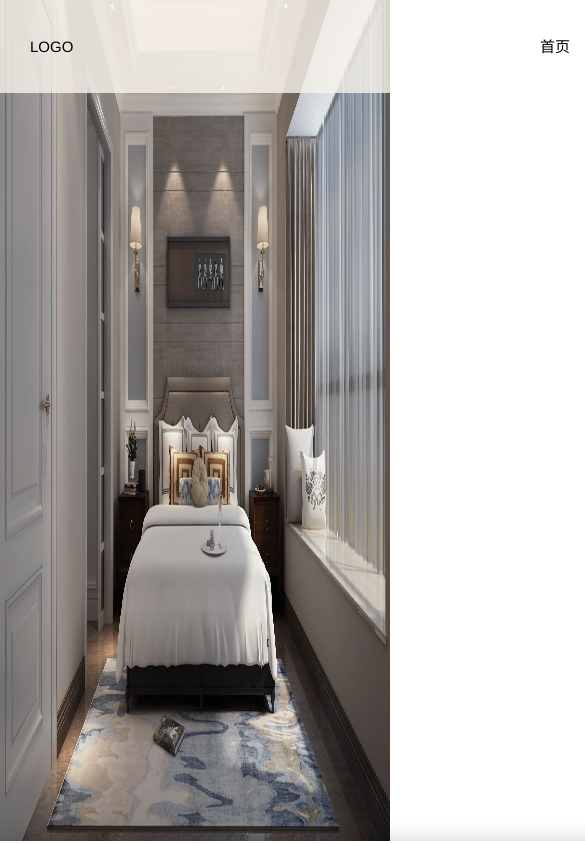
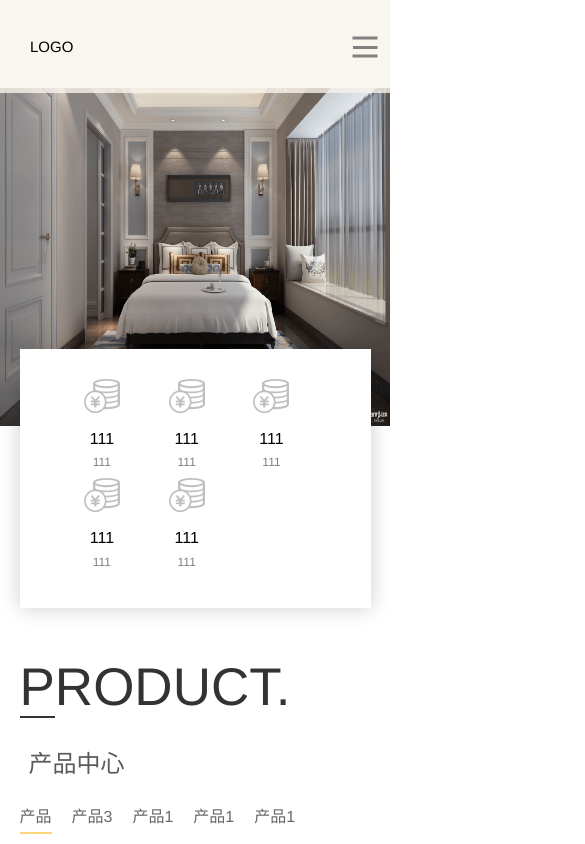
Before and after one commit to Uking2016/guanwang, a Vue app: page / in a window 390 px wide. Shown: the top 844 px of the page, 585 px wide, since content can reach past the window. Built offline with nearby package versions, Linux system fonts and the light colour scheme.

Commit message:
移动端适应

```diff
--- a/public/index.html
+++ b/public/index.html
@@ -1,11 +1,45 @@
 <!DOCTYPE html>
 <html lang="en">
   <head>
-    <meta charset="utf-8">
-    <meta http-equiv="X-UA-Compatible" content="IE=edge">
-    <meta name="viewport" content="width=device-width,initial-scale=1.0">
+    <meta charset="utf-8"/>
+    <meta http-equiv="X-UA-Compatible" content="IE=edge"/>
+    <meta name="viewport" content="width=device-width,initial-scale=1.0"/>
+    <meta name="viewport" content="width=device-width, initial-scale=1.0, maximum-scale=1.0, user-scalable=no"/>
+    <meta http-equiv="X-UA-Compatible" content="IE=Edge，chrome=1"/>
+    <!-- 设置在苹果手机上以应用模式启动时，是否全屏 -->
+    <meta name='apple-touch-fullscreen' content='yes'/>
+    <!-- ios 系统 作用未知 -->
+    <meta name="apple-mobile-web-app-capable" content="yes" />
+    <!-- iso 系统 作用未知 -->
+    <meta content="fullscreen=yes,preventMove=no" name="ML-Config">
+    <!-- iso 系统 作用未知 -->
+    <meta name="apple-mobile-web-app-status-bar-style" content="black" />
+     <!-- 是否识别 手机号码、 电子邮件 地址 等-->
+     <meta name="format-detection" content="telephone=no,email=no,address=no" />
+
+    <!-- 让360双核浏览器用webkit内核渲染页面 -->
+
+    <meta name="renderer" content="webkit"/>
+
+    <!-- 避免IE使用兼容模式 -->
+
+    <meta http-equiv="X-UA-Compatible" content="IE=edge"/>
+
+    <!-- 允许全屏模式浏览,隐藏浏览器导航栏-->
+    <meta name="apple-mobile-web-app-capable" content="yes" />
+
+    <!--微信缓存-->
+    <meta http-equiv="Cache-Control" content="no-cache, no-store, must-revalidate" />
+    <meta http-equiv="Pragma" content="no-cache" />
+    <meta http-equiv="Expires" content="0" />
+
+    <!--[if lt IE 9]>
+      <script src="https://oss.maxcdn.com/libs/html5shiv/3.7.0/html5shiv.js"></script>
+      <script src="https://oss.maxcdn.com/libs/respond.js/1.3.0/respond.min.js"></script>
+    <![endif]-->
     <link rel="icon" href="<%= BASE_URL %>favicon.ico">
     <title>guanwang_ccl</title>
+
   </head>
   <body>
     <noscript>
--- a/src/components/index.vue
+++ b/src/components/index.vue
@@ -4,6 +4,7 @@
     <div class="header">
       <div class="header-content">
         <span>LOGO</span>
+        <div class="header-right-icon"></div>
         <div class="header-right">
           <div v-for="(item, index) in navArr" :key="index">
             {{item}}
@@ -25,9 +26,9 @@
         </div>
       </div>
       <div class="product">
-        <p class="product-title">PRODUCT.</p>
+        <p class="item-title">PRODUCT.</p>
+        <p class="item-title-sub">产品中心</p>
         <div>
-          <span>产品中心</span>
           <div class="product-type-right-wrap">
             <span :class="`product-type ${typeChooseIndex === index? 'active' : ''}`" v-for="(item, index) in productTypeArr" :key="index" @click="handleClickProType(index)">
               {{item}}
@@ -56,6 +57,7 @@
     </div>
     <div class="about-us">
       <div class="about-us-bg">
+      </div>
       <div class="about-us-detail-wrap">
         <div class="about-us-detail">
           <img src="../assets/aboutusDetail.png"/>
@@ -66,11 +68,10 @@
         </div>
       </div>
     </div>
-    </div>
 
     <!--案例-->
     <div class="case">
-      <div class="case-row">
+      <!-- <div class="case-row"> -->
         <div class="case-col-2">
           <p class="case-title">CASE.</p>
           <p class="case-title-sub">经典案例</p>
@@ -80,8 +81,8 @@
           <p class="case-item-title">经典案例</p>
           <p class="case-item-desc">案例简介案例简介案例简介案例简介案例简介案例简介案例简介…</p>
         </div>
-      </div>
-      <div class="case-row">
+      <!-- </div>
+      <div class="case-row"> -->
         <div class="case-col-2">
           <img src="../assets/row-2-1.png"/>
         </div>
@@ -92,8 +93,8 @@
         <div>
          <img src="../assets/row-2-3.png"/>
         </div>
-      </div>
-      <div class="case-row">
+      <!-- </div>
+      <div class="case-row"> -->
         <div class="case-item">
           <p class="case-item-title">经典案例</p>
           <p class="case-item-desc">案例简介案例简介案例简介案例简介案例简介案例简介案例简介…</p>
@@ -108,7 +109,7 @@
           <p class="case-item-title">经典案例</p>
           <p class="case-item-desc">案例简介案例简介案例简介案例简介案例简介案例简介案例简介…</p>
         </div>
-      </div>
+      <!-- </div>   -->
     </div>
     <div class="more-product"><span>更多</span><img src="../assets/more.png"/></div>
 
@@ -126,7 +127,7 @@
             <!-- <p class="group-item-desc">室内设计师室内设计师室内设计师</p> -->
           </div>
         </div>
-        <div class="team-group-item">
+        <div class="team-group-item team-group-item-reverse">
           <div class="group-item-detail">
             <p class="group-item-name">设计师姓名</p>
             <p class="group-item-title">室内设计师</p>
@@ -142,7 +143,7 @@
             <!-- <p class="group-item-desc">室内设计师室内设计师室内设计师</p> -->
           </div>
         </div>
-        <div class="team-group-item">
+        <div class="team-group-item team-group-item-reverse">
           <div class="group-item-detail">
             <p class="group-item-name">设计师姓名</p>
             <p class="group-item-title">室内设计师</p>
@@ -202,14 +203,14 @@
         </div>
         <div>
           <p>XXXX装修公司</p>
-          <p>地址：</p>
-          <p>电话</p>
-          <p>传真：</p>
+          <p>地址：圣诞节反馈哈是对方拉黑分段函数</p>
+          <p>电话：020-86232323</p>
+          <p>传真：0899-12212323</p>
         </div>
         <div>
-          <p>邮箱：</p>
-          <p>手机</p>
-          <p>邮箱：</p>
+          <p>邮箱：12312312312@163.com</p>
+          <p>手机：12121231231</p>
+          <p>邮箱：1231233131321</p>
         </div>
         <div>
           <div class="qr-code">二维码</div>
@@ -253,6 +254,9 @@ export default {
   .header-right{
     float: right;
   }
+  .header-right-icon{
+    display: none;
+  }
   .header-right div, .header-content span{
     display: inline-block;
     font-size: 15px;
@@ -264,6 +268,8 @@ export default {
     width: 100%;
     height: 918px;
   }
+
+  /*banner下面的类型*/
   .content{
     position: relative;
     width: 1200px;
@@ -359,7 +365,7 @@ export default {
   }
   .about-us-detail-wrap{
     width: 1100px;
-    margin: 0 auto;
+    margin: -500px auto 0;
     padding: 51px 48px 50px 51px;
   }
   .about-us-detail{
@@ -367,8 +373,13 @@ export default {
     background-color: #fff;
     margin-top: 306px;
     display: flex;
+    flex-wrap: wrap;
+  }
+  .about-us-detail div{
+    flex: 2;
   }
   .about-us-detail img{
+    flex: 1;
     margin-right: 43px;
   }
   .about-us-detail p{
@@ -383,28 +394,29 @@ export default {
     border-radius: 19px;
     color: #fff;
   }
+
+
+  /* 案例样式 */
   .case{
     width: 1200px;
     margin: 257px auto 0;
     display: flex;
-    flex-direction: column;
+    flex-wrap: wrap;
   }
-  .case-row{
-    display: flex;
-    flex-direction: row;
-    height: 296px;
-    /* align-items: center; */
-  }
-  .case-row div{
-    width: 300px;
+  .case div{
+    flex-basis: 300px;
+    flex-grow: 1;
+    flex-shrink: 1;
     height: 296px;
   }
-  .case-row div img{
+  .case div img{
     width: 100%;
     height: 100%;
   }
   .case-col-2{
-    width: 600px !important;
+    flex-basis: 600px !important;
+    flex-grow: 2  !important;
+    flex-shrink: 2  !important;
   }
   .case-title,.item-title{
     font-size: 53px;
@@ -446,17 +458,19 @@ export default {
   }
   .team-group{
     display: flex;
+    flex-wrap: wrap;
   }
   .team-group-item{
-    width: 300px;
+    flex-basis: 300px;
+    flex-grow: 1;
+    flex-shrink: 1;
     height: 400px;
     box-sizing: border-box;
+    display: flex;
+    flex-direction: column;
   }
   .team-group-item img{
     width: 100%;
-  }
-  .team-group-item .first-img{
-    height: auto;
   }
   .group-item-detail{
     font-size: 18px;
@@ -469,10 +483,12 @@ export default {
   /*news*/
   .news{
     display: flex;
+    flex-wrap: wrap;
   }
   .news-item{
     margin-right: 26px;
     flex: 1;
+    flex-basis: 300px;
   }
   .news-date{
     display: flex;
@@ -490,7 +506,6 @@ export default {
   }
   .news-title{
     font-size: 16px;
-    line-height: 90px;
     color: #2d2d2d;
   }
   .news-item .news-content{
@@ -524,14 +539,119 @@ export default {
     width: 1200px;
     margin: 0 auto;
     display: flex;
+    flex-wrap: wrap;
     font-size: 16px;
   }
   .footer div{
-    flex: 1;
+    flex-grow: 1;
+    flex-shrink: 1;
   }
   .qr-code{
     width: 168px;
     height: 168px;
     background-color: #ffffff;
   }
+  @media screen and (max-width: 1200px) {
+    /*移动端兼容*/
+    .index{
+      width: 100vw;
+      overflow: hidden;
+    }
+    .banner{
+      margin-top: 70px;
+    }
+    .banner img{
+      height: 40vh;
+    }
+    .content, .case, .about-us-detail-wrap, .group, .news, .footer-container{
+      width: 90vw;
+      margin: 0 auto;
+    }
+    .type{
+      flex-wrap: wrap;
+      justify-content: flex-start !important;
+    }
+    .type-item {
+      flex-basis: 5.3rem;
+      flex-grow: 0;
+    }
+    .header-right{
+      display: none;
+    }
+    .header, .header-content{
+      width: 100vw;
+    }
+    .header-right-icon{
+      display: block;
+      position: absolute;
+      right: 0;
+      top: 50%;
+      transform: translate(-50%, -50%);
+      padding: 6px 0;
+      border-top: 3px solid;
+      border-bottom: 3px solid ;
+      height: 3px;
+      width: 25px;
+      background: #808080;
+      color: #808080;
+      background-clip: content-box;
+    }
+
+    .product{
+      margin-top: 3rem;
+    }
+    .product-type-right-wrap{
+      float: none;
+      margin-top: 1em;
+    }
+    .product-type {
+      margin-left: 0;
+    }
+    .product-imgs{
+      margin-top: 1em;
+      column-count: 1;
+    }
+
+    .about-us-bg{
+      height: 17rem;
+      padding: 0;
+    }
+    .about-us-detail-wrap{
+      padding: 1rem;
+      margin-top: -9rem;
+    }
+    .about-us-detail{
+      padding: 1rem;
+      margin-top: 0;
+    }
+    .about-us-detail img{
+      width: 100%;
+    }
+    .team-group-item{
+      height: auto;
+    }
+    .team-group-item-reverse {
+      flex-direction: column-reverse;
+    }
+   .news-item{
+     padding-bottom: 2rem;
+   }
+   .news-center{
+     background: #fff;
+     padding: 0;
+   }
+   .news-center .news-title, .news-center .news-content{
+     color: #000;
+   }
+   .news-center .news-date{
+     color: #fff;
+     background-color: #2d2d2d;
+   }
+
+
+   .footer div{
+     flex-basis: 12rem;
+   }
+  }
+
 </style>
--- /dev/null
+++ b/src/styles/resetmobile.css
@@ -0,0 +1,112 @@
+/* eslint-disable */
+body, div, span, object, iframe, h1, h2, h3, h4, h5, h6, p, blockquote, pre, abbr, address, cite, code, del, dfn, em, img, ins, kbd, q, samp, small, strong, sub, sup, var, b, i, dl, dt, dd, ol, ul, li, fieldset, form, label, legend, table, caption, tbody, tfoot, thead, tr, th, td, article, aside, canvas, details, figcaption, figure, footer, header, hgroup, menu, nav, section, summary, time, mark, audio, video { margin:0;padding:0}
+
+ol,li,ul,dl,dt,dd{list-style:none;}
+.fl {float: left;}
+.fr {float: right;}
+
+table{border-collapse:collapse;border-spacing:0}
+
+html {
+    -webkit-text-size-adjust: 100%;
+    -ms-text-size-adjust: 100%;
+    /* 解决IOS默认滑动很卡的情况 */
+    -webkit-overflow-scrolling : touch;
+}
+
+/* 禁止缩放表单 */
+input[type="submit"], input[type="reset"], input[type="button"], input {
+    resize: none;
+    border: none;
+}
+
+/* 取消链接高亮  */
+body, div, ul, li, ol, h1, h2, h3, h4, h5, h6, input, textarea, select, p, dl, dt, dd, a, img, button, form, table, th, tr, td, tbody, article, aside, details, figcaption, figure, footer, header, hgroup, menu, nav, section {
+    -webkit-tap-highlight-color: rgba(0, 0, 0, 0);
+}
+
+/* 设置HTML5元素为块 */
+article, aside, details, figcaption, figure, footer, header, hgroup, menu, nav, section {
+    display: block;
+}
+
+/* 图片自适应 */
+img {
+    width: 100%;
+    height: auto;
+    width: auto\9; /* ie8 */
+    -ms-interpolation-mode: bicubic;/*为了照顾ie图片缩放失真*/
+}
+em, i {
+    font-style: normal;
+}
+textarea {
+    resize:none; /*禁用了文本的拖拉，尤其在谷歌下*/
+}
+p {
+    word-wrap:break-word; /* 不够的单词自动换行 而不会被截掉 */
+}
+.clearfix:after {
+    content: "";
+    display: block;
+    visibility: hidden;
+    height: 0;
+    clear: both;
+}
+.clearfix {
+    zoom: 1;
+}
+a {
+    text-decoration: none;
+    color: #fff;
+    font-family: 'Microsoft YaHei', Tahoma, Arial, sans-serif;
+}
+a:hover {
+    text-decoration: none;  outline: none;
+
+}
+
+h1, h2, h3, h4, h5, h6 {
+    font-size: 100%;
+    font-family: 'Microsoft YaHei';
+}
+img {
+    border: none;
+}
+input{
+    font-family: 'Microsoft YaHei';
+}
+/*单行溢出*/
+.one-txt-cut{
+    overflow: hidden;
+    white-space: nowrap;
+    text-overflow: ellipsis;
+}
+/*多行溢出 手机端使用*/
+.txt-cut{
+    overflow : hidden;
+    text-overflow: ellipsis;
+    display: -webkit-box;
+    /* -webkit-line-clamp: 2; */
+    -webkit-box-orient: vertical;
+}
+/* 移动端点击a链接出现蓝色背景问题解决 */
+a:link,a:active,a:visited,a:hover {
+    background: none;
+    -webkit-tap-highlight-color: rgba(0,0,0,0);
+    -webkit-tap-highlight-color: transparent;
+}
+.overflow {overflow:hidden; }
+
+.w50{
+    width: 50%;
+}
+.w25{
+    width: 25%;
+}
+.w20{
+    width: 20%;
+}
+.w33{
+    width: 33.333333%;
+}
--- /dev/null
+++ b/src/styles/resetpc.css
@@ -0,0 +1,39 @@
+/* eslint-disable */
+body, div, span, object, iframe, h1, h2, h3, h4, h5, h6, p, blockquote, pre, abbr, address, cite, code, del, dfn, em, img, ins, kbd, q, samp, small, strong, sub, sup, var, b, i, dl, dt, dd, ol, ul, li, fieldset, form, label, legend, table, caption, tbody, tfoot, thead, tr, th, td, article, aside, canvas, details, figcaption, figure, footer, header, hgroup, menu, nav, section, summary, time, mark, audio, video { margin:0;padding:0；border: 0;}
+
+ol,li,ul,dl,dt,dd{list-style:none;}
+
+table{border-collapse:collapse;border-spacing:0}
+
+h1,h2,h3,h4,h5,h6,i,strong {font-weight: normal;}
+
+img {vertical-align: middle;border: none;width: 100%;}
+i {font: inherit;}
+
+a {color: #fff;text-decoration: none;-webkit-tap-highlight-color: rgba(0, 0, 0, 0); background-color:transparent;}
+
+a:hover {text-decoration: underline; outline: none;}
+
+select::-ms-expand { display: none; }
+
+a:active,a:hover{outline:0}
+
+.clearfix::before,
+.clearfix::after{
+    content: '';
+    display: block;
+    height: 0;
+    line-height: 0;
+    visibility: hidden;
+    clear: both;
+
+}
+
+.fl{ float:left;}
+.fr{float:right;}
+
+input,select,option{vertical-align:middle;border-radius:0px;-moz-appearance:none;-webkit-appearance:none;appearance:none;-webkit-tap-highlight-color: rgba(0, 0, 0, 0);outline: none;}
+
+input[type="text"],input[type="button"],input[type="submit"],input[type="reset"]{-webkit-appearance: none;appearance: none;border-radius: 0;outline: none;}
+
+.overflow {overflow:hidden; }
```
Also changed, not shown: 7 other files (tests, documents, lock files or other folders). Lines whose indentation alone changed are shown as unchanged.
